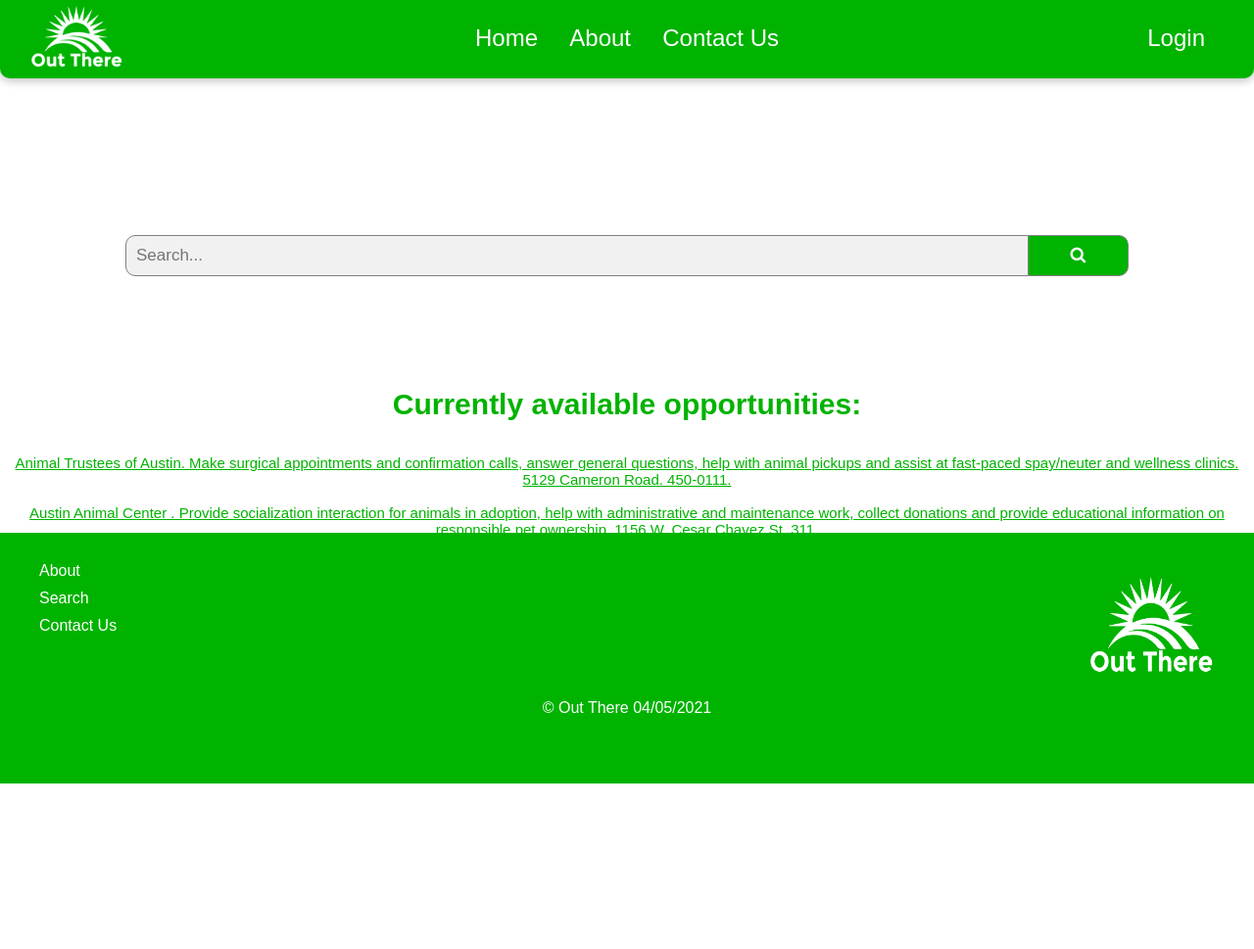
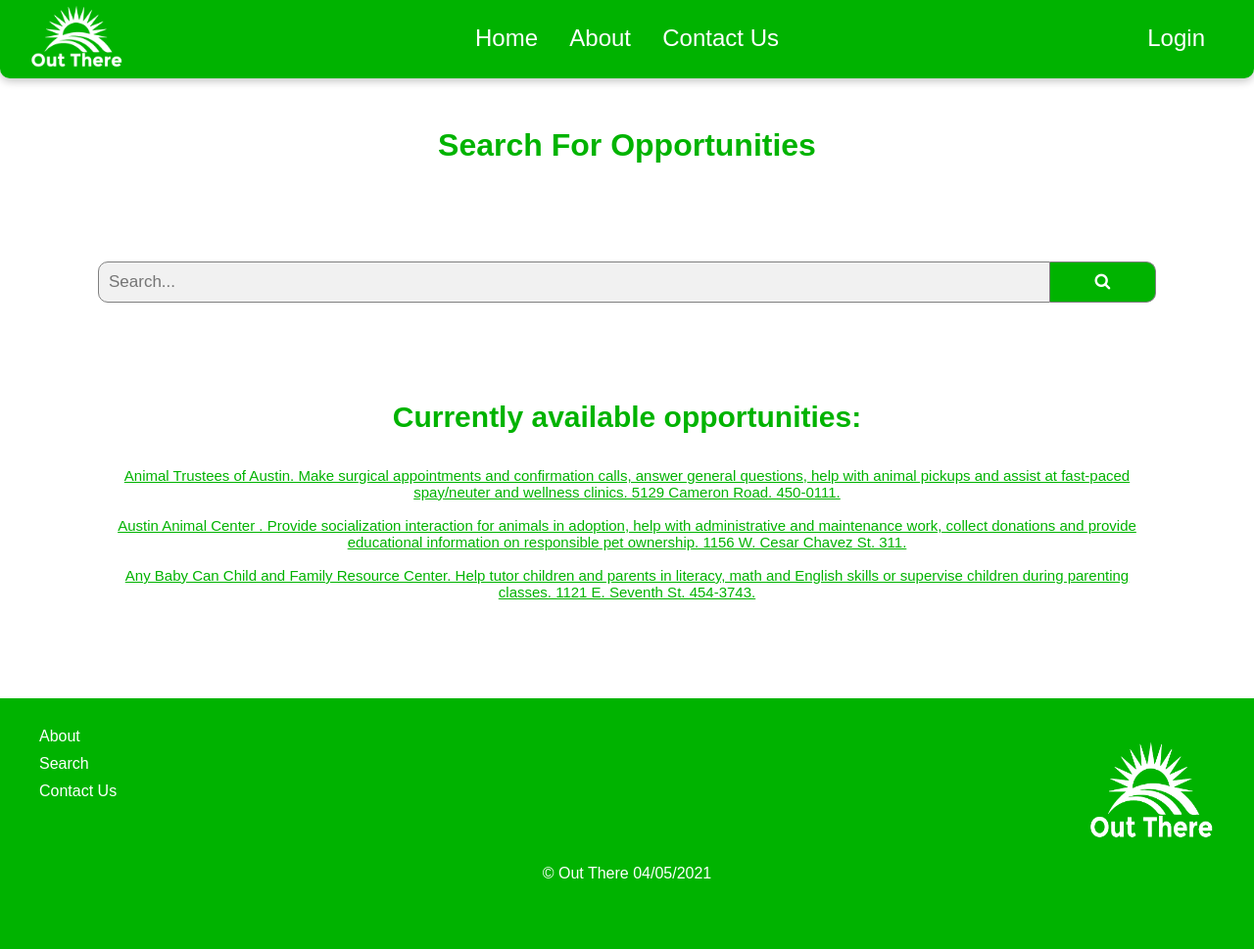
Before and after one commit to mumana98/Out-There, a PHP site: page /pages/search.html in a window 1280 px wide. Shown: the whole page at 98% size. Before the commit the page ends 800 px from the top, so only its background shows below. Run offline with PHP 8.4, Linux system fonts and the light colour scheme.

Commit message:
formatting changes - content and main content divs added

```diff
--- a/pages/search.html
+++ b/pages/search.html
@@ -28,47 +28,42 @@
         <a id="login" class="nav-link" href="./login.html">Login</a>
       </div>
     </nav>
-
+    <div id="content">
+        <div id="main-content">
+        <h1>Search For Opportunities</h1>
         <form class="searchBar" action="/action_page.php">
             <input type="text" placeholder="Search..." name="search" />
             <button type="submit"><i class="fa fa-search"></i></button>
         </form>
-    <br>
-    <br>
-    <br>
-    <br>
-    <br>
-    <br>
-    <br>
-    <br>
-    <br>
-    <br>
-    <br>
-    <br>
-    <br>
-    <br>
-    <br>
-    <br>
-    <br>
-    <br>
-    <br>
-    <br>
-    <br>
-    <br>
         <div id="curr-opp">
             <h1>Currently available opportunities:</h1>
-    <br>
-    <br>
-    <a href="http://www.animaltrustees.org">Animal Trustees of Austin. Make surgical appointments and confirmation calls, answer general questions, help with animal pickups and assist at fast-paced spay/neuter and wellness clinics. 5129 Cameron Road. 450-0111.</a>
-    <br>
-    <br>
-    <a href="http://austintexas.gov/department/animal-services">Austin Animal Center . Provide socialization interaction for animals in adoption, help with administrative and maintenance work, collect donations and provide educational information on responsible pet ownership. 1156 W. Cesar Chavez St. 311.</a>
-    <br>
-    <br>
-    <a href="http://www.abcaus.org">Any Baby Can Child and Family Resource Center. Help tutor children and parents in literacy, math and English skills or supervise children during parenting classes. 1121 E. Seventh St. 454-3743.</a>
+            <br />
+            <br />
+            <a href="http://www.animaltrustees.org"
+            >Animal Trustees of Austin. Make surgical appointments and
+            confirmation calls, answer general questions, help with animal pickups
+            and assist at fast-paced spay/neuter and wellness clinics. 5129
+            Cameron Road. 450-0111.</a
+            >
+            <br />
+            <br />
+            <a href="http://austintexas.gov/department/animal-services"
+            >Austin Animal Center . Provide socialization interaction for animals
+            in adoption, help with administrative and maintenance work, collect
+            donations and provide educational information on responsible pet
+            ownership. 1156 W. Cesar Chavez St. 311.</a
+            >
+            <br />
+            <br />
+            <a href="http://www.abcaus.org"
+            >Any Baby Can Child and Family Resource Center. Help tutor children
+            and parents in literacy, math and English skills or supervise children
+            during parenting classes. 1121 E. Seventh St. 454-3743.</a
+            >
+        </div>
         </div>
 
-    <div id="footer" style="position: absolute; bottom: 0">
+        <div id="footer">
         <div id="footertext">
             <img
             id="footer-logo"
@@ -89,5 +84,6 @@
             </p>
         </div>
         </div>
+    </div>
   </body>
 </html>
--- a/styles/search.css
+++ b/styles/search.css
@@ -1,5 +1,6 @@
 body {
     font-family: Arial;
+    color:#00b300;
 }
 
 * {
@@ -10,6 +11,11 @@ body {
 
 a{
     color:#00b300;
+}
+
+h1 {
+    text-align: center;
+    margin-top: 50px;
 }
 /* ----------------------------------NAVBAR----------------------------------- */
 .container-navbar {
@@ -80,11 +86,18 @@ a{
 
 /* ----------------------------------NAVBAR-END----------------------------------- */
 
+#content {
+    position: absolute;
+    top: 10vh;
+    width: 100vw;
+}
+
+#main-content {
+    height: fit-content;
+}
+
 .searchBar {
-    position: absolute;
-    top: 30%;
-    left: 10%;
-    right: 10%;
+    margin: 100px;
 }
 
 form.searchBar input[type=text] {
@@ -130,6 +143,7 @@ form.searchBar::after {
     text-align: center;
     font-size: 15px;
     color:#00b300;
+    margin: 100px;
 }
 
 
```
Also changed, not shown: pages/about.html (+35 -18 lines), pages/contact.html (+28 -16 lines), pages/login.html (+20 -17 lines), pages/profile.html (+4 -3 lines), styles/about.css (+10 -0 lines), styles/contact.css (+22 -2 lines), styles/login.css (+10 -0 lines), styles/profile.css (+12 -2 lines). Lines whose indentation alone changed are shown as unchanged.
